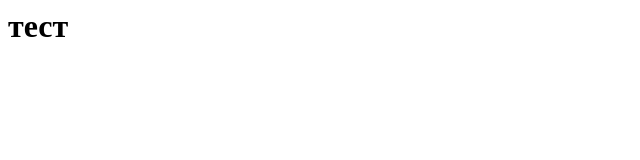
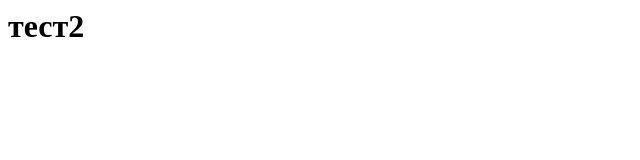
Before and after one commit to Webunical/metrics, a plain HTML site: page index.html in a window 1280 px wide. Shown: the full height of the page, 0-640 px from the left. Drawn offline with Linux system fonts and the light colour scheme.

Commit message:
Update index.html

```diff
--- a/index.html
+++ b/index.html
@@ -1 +1 @@
-<h1>тест</h1>
+<h1>тест2</h1>
```
